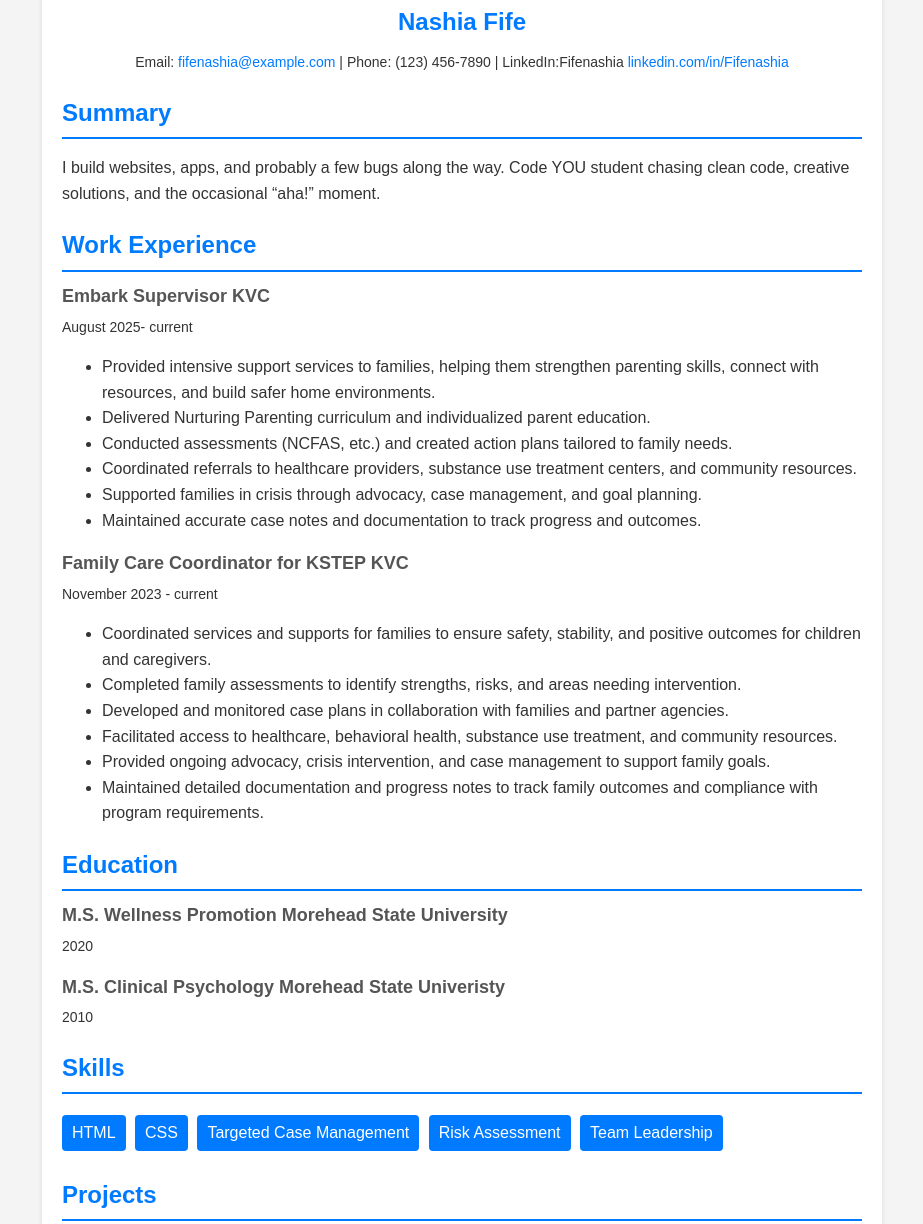
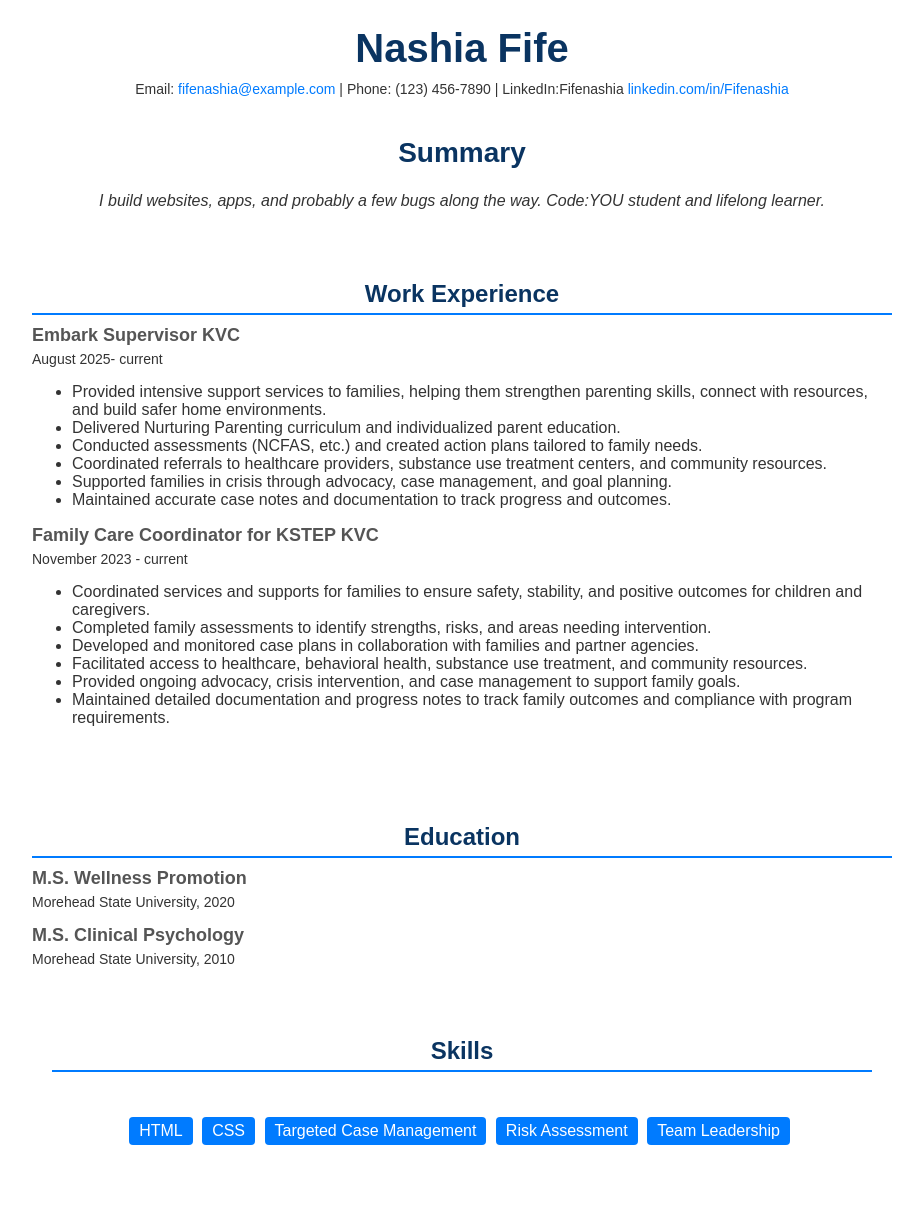
Before and after one commit to Fifenashia/fifenashia.github.io, a plain HTML site: page index.html in a window 1280 px wide. Shown: the part 47-1271 px from the top of the page, without its empty margins (178-1101 px from the left). Drawn offline with Linux system fonts and the light colour scheme.

Commit message:
Added projects page and new shared CSS styling for resume site

```diff
--- a/index.html
+++ b/index.html
@@ -4,77 +4,8 @@
         <meta charset="UTF-8" />
         <meta name="viewport" content="width=device-width, initial-scale=1.0" />
         <title>From Social Work to Software</title>
+        <link rel="stylesheet" href="style.css">
     </head>
-
-    <style>
-        body {
-            font-family: Arial, sans-serif;
-            line-height: 1.6;
-            margin: 0;
-            padding: 0;
-            color: #333;
-            background-color: #f4f4f4;
-        }
-        .container {
-            max-width: 800px;
-            margin: 20px auto;
-            padding: 20px;
-            background: #fff;
-            border-radius: 8px;
-            box-shadow: 0 2px 5px rgba(0, 0, 0, 0.1);
-        }
-        h1,
-        h2 {
-            color: #007bff;
-        }
-        .header {
-            text-align: center;
-        }
-        .header h1 {
-            margin: 10px 0;
-        }
-        .contact {
-            margin: 10px 0;
-            font-size: 14px;
-        }
-        .contact a {
-            color: #007bff;
-            text-decoration: none;
-        }
-        .section {
-            margin: 20px 0;
-        }
-        .section h2 {
-            margin-bottom: 10px;
-            border-bottom: 2px solid #007bff;
-            padding-bottom: 5px;
-        }
-        .item {
-            margin-bottom: 15px;
-        }
-        .item h3 {
-            margin: 0;
-            font-size: 18px;
-            color: #555;
-        }
-        .item p {
-            margin: 5px 0;
-            font-size: 14px;
-        }
-        .skills ul {
-            list-style: none;
-            padding: 0;
-        }
-        .skills ul li {
-            display: inline-block;
-            background: #007bff;
-            color: #fff;
-            padding: 5px 10px;
-            margin: 5px 5px 5px 0;
-            border-radius: 4px;
-        }
-    </style>
-
     <body>
         <main class="container">
             <section class="header">
@@ -88,11 +19,10 @@
                     <a href="#">linkedin.com/in/Fifenashia</a>
                 </p>
             </section>
-            <section class="section">
+
+            <section class="summary">
                 <h2>Summary</h2>
-                <p>
-                    I build websites, apps, and probably a few bugs along the way. Code YOU student chasing clean code, creative solutions, and the occasional “aha!” moment.
-                </p>
+                <p> I build websites, apps, and probably a few bugs along the way. Code:YOU student and lifelong learner. </p>
             </section>
 
             <section class="section">
@@ -132,12 +62,12 @@
             <div class="section">
                 <h2>Education</h2>
                 <div class="item">
-                    <h3>M.S. Wellness Promotion  Morehead State University</h3>
-                    <p>2020</p>
+                    <h3>M.S. Wellness Promotion</h3>
+                    <p>Morehead State University, 2020</p>
                 </div>
                 <div class="item">
-                    <h3>M.S. Clinical Psychology  Morehead State Univeristy</h3>
-                    <p>2010</p>
+                    <h3>M.S. Clinical Psychology</h3>
+                    <p>Morehead State University, 2010</p>
                 </div>
             </section>
             <section class="section">
@@ -153,20 +83,26 @@
                 </div>
             </section>
             <section class="section">
-                <h2>Projects</h2>
+                <h2><a href="projects.html">Projects</a></h2>
+
                 <div class="item">
                     <h3>About Me</h3>
                     <p>
-                        Practiced GitHub version control through the “About Me” repo assignment, setting up repositories and managing commits.</p>
+                       <ul>
+                        <li>Practiced GitHub version control through the “About Me” repo assignment.</li>
+                        <li>Set up repositories</li>
+                        <li>Managed commits.</li>
                     </p>
+                        </ul>
                 </div>
+
                 <div class="item">
                     <h3>Correct the HTML</h3>
                     <p>
                         <ul>
                             <li>Forked the repo on GitHub and cloned it locally with git.</li>
                             <li>Updated non-semantic tags to semantic elements (header, nav, main, section, article, footer) where appropriate.</li>
-                            <li>Maintained visual parity—no changes to layout or styling after refactor.</li>
+                            <li>Maintained visual parity. no changes to layout or styling after refactor.</li>
                             <li>Committed and pushed changes to my fork with clear commit messages.</li>
                         </ul>
                     </p>
--- /dev/null
+++ b/style.css
@@ -0,0 +1,106 @@
+body {
+    font-family: Arial, sans-serif;
+    margin: 0;
+    padding: 20px;
+    color: #333;
+    background-color: #f4f4f4;
+    }
+
+h1, h2 {
+    color: #0a3461;
+    }
+
+.header {
+    text-align: center;
+        }
+
+.header h1 {
+    text-align: center;
+    font-size: 2.5em;
+    color: #0a3461
+    margin-top: 0;
+    margin-bottom: 0.25em;
+        }
+
+.contact {
+    margin: 10px 0;
+    font-size: 14px;
+       }
+
+.contact a {
+    color: #007bff;
+    text-decoration: none;
+        }
+
+.section {
+    margin: 40px 0;
+    padding: 10px 20px;
+        }
+
+.section h2 {
+    text-align: center;
+    font-size 1.5em;
+    color: #0a3461;
+    margin-bottom: 10px;
+    border-bottom: 2px solid #007bff;
+    padding-bottom: 5px;
+        }
+
+.item {
+    margin-bottom: 15px;
+        }
+
+.item h3 {
+    margin: 0;
+    font-size: 18px;
+    color: #555;
+        }
+
+.item p {
+    margin: 5px 0;
+     font-size: 14px;
+        }
+
+.skills ul {
+    list-style: none;
+    padding: 0;
+    text-align: center;
+        }
+
+.skills ul li {
+    display: inline-block;
+    background: #007bff;
+    color: #fff;
+     padding: 5px 10px;
+    margin: 5px 5px 5px 0;
+    border-radius: 4px;
+        }
+
+.container {
+  max-width: 900px;
+  margin: 0 auto;
+  padding: 20px;
+  background-color: #ffffff;
+  border-radius: 8px;
+  box-shadow: 0 2px 5px rgba(0, 0, 0, 0.1);
+}
+
+main {
+    max-width: 900px;
+    margin:0 auto;
+    padding: 20px;
+}
+
+.summary h2 {
+  text-align: center;
+  font-size: 1.75em;
+}
+
+.summary p {
+  text-align: center;
+  font-style: italic;
+}
+
+.summary, .skills {
+    margin: 40px;
+}
```
Also changed, not shown: projects.html (added, +37 -0 lines).
